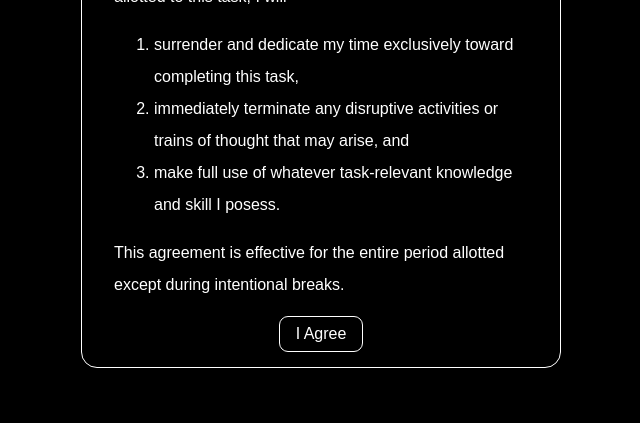
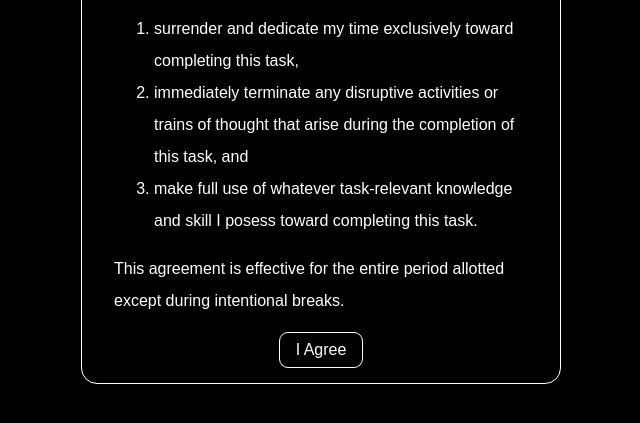
Before and after one commit to danny-dirksen/full-focus-contract, a plain HTML site: page index.html in a window 1280 px wide. Shown: the part 295-718 px from the top of the page, without its empty margins (319-959 px from the left). Drawn offline with Linux system fonts and the light colour scheme.

Commit message:
Updated terms

```diff
--- a/index.html
+++ b/index.html
@@ -83,8 +83,8 @@
       <p>By signing this form, I agree that for the entire time allotted to this task, I will</p>
       <ol>
         <li>surrender and dedicate my time exclusively toward completing this task,</li>
-        <li>immediately terminate any disruptive activities or trains of thought that may arise, and</li>
-        <li>make full use of whatever task-relevant knowledge and skill I posess.</li>
+        <li>immediately terminate any disruptive activities or trains of thought that arise during the completion of this task, and</li>
+        <li>make full use of whatever task-relevant knowledge and skill I posess toward completing this task.</li>
       </ol>
       <p>This agreement is effective for the entire period allotted except during intentional breaks.</p>
       <div style="text-align: center;">
```
